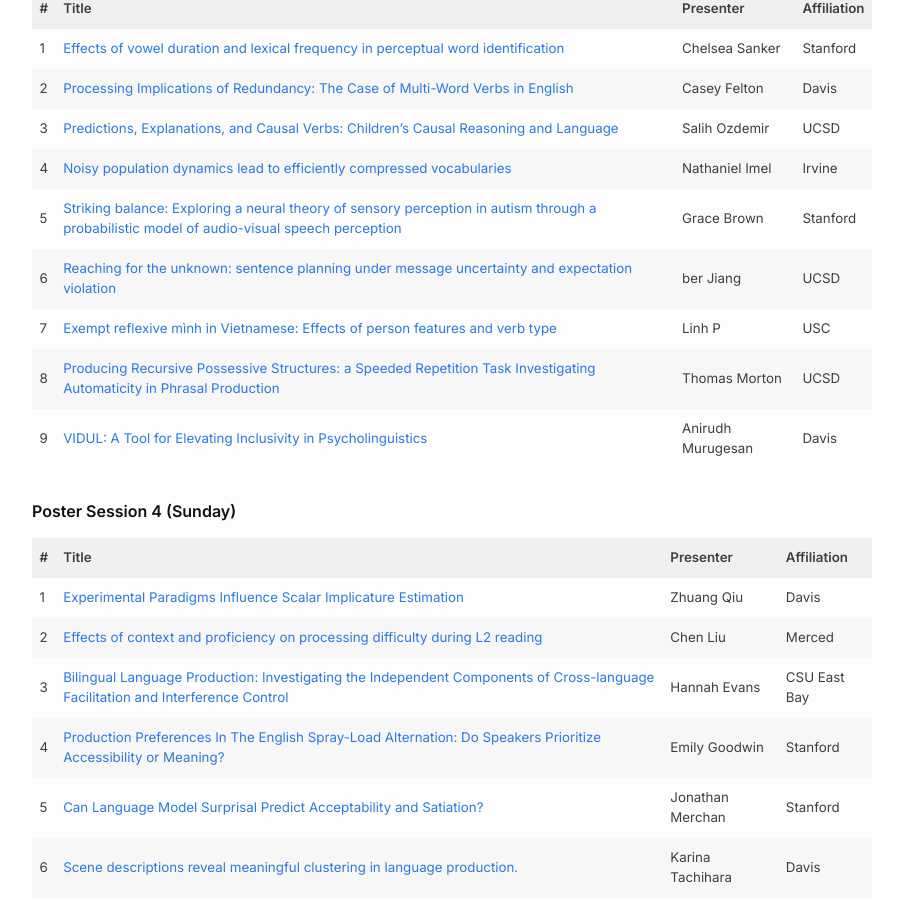
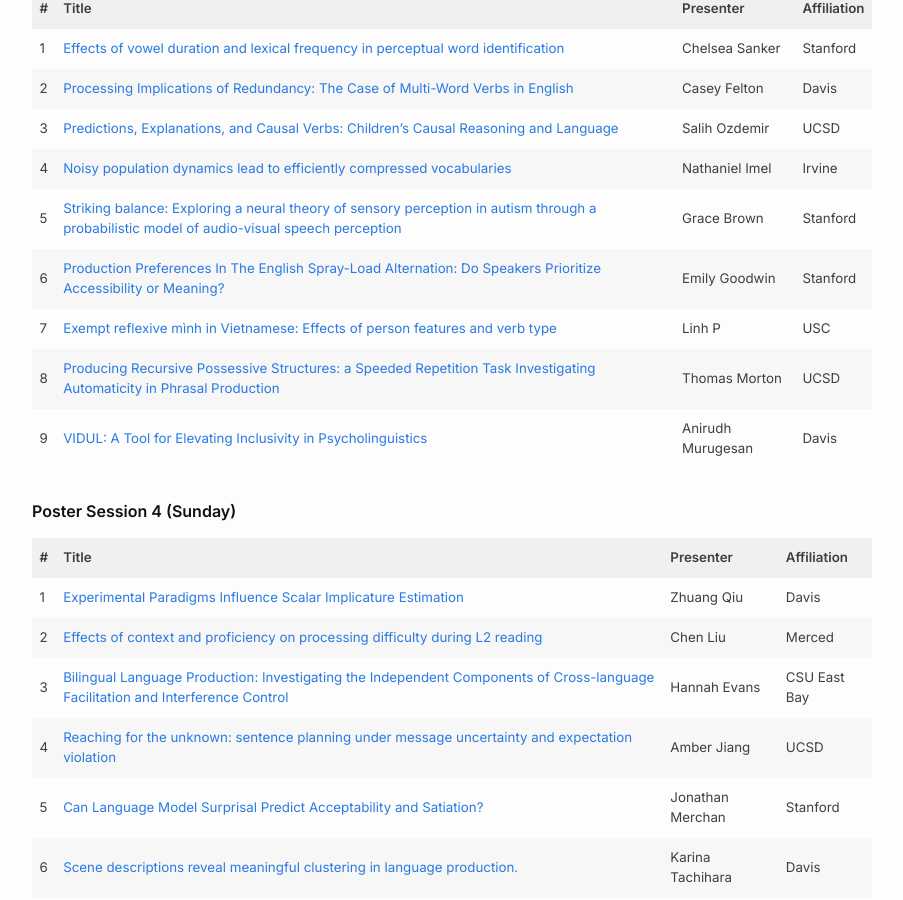
Before and after one commit to camp6/camp6.github.io, a Jekyll site: the page built from schedule.md, in a window 1280 px wide and 900 px high, scrolled down 3390 px. Shown: the whole window, without its empty margins (188-1091 px from the left). Built offline with Jekyll 4.4.1, drawn with Linux system fonts in a browser that asks for light colours; part of the change alters nothing that is shown.

Commit message:
schedule change (amber jiang <-> emily goodwin)

```diff
--- a/schedule.md
+++ b/schedule.md
@@ -82,7 +82,7 @@ order: 3
 | 3  | [Predictions, Explanations, and Causal Verbs: Children’s Causal Reasoning and Language](https://oxford-abstracts.s3.amazonaws.com/8d03a00c-1289-4c75-bbab-0f9991494785.pdf)                            | Salih Ozdemir      | UCSD        |
 | 4  | [Noisy population dynamics lead to efficiently compressed vocabularies](https://oxford-abstracts.s3.amazonaws.com/9e487950-2901-4534-9158-39b907673c33.pdf)                                            | Nathaniel Imel     | Irvine      |
 | 5  | [Striking balance: Exploring a neural theory of sensory perception in autism through a probabilistic model of audio-visual speech perception](https://oxford-abstracts.s3.amazonaws.com/25e45794-6918-4d4a-9213-74e062c588fe.pdf) | Grace Brown        | Stanford    |
-| 6  |[Reaching for the unknown: sentence planning under message uncertainty and expectation violation](https://oxford-abstracts.s3.amazonaws.com/c5294bb9-b9de-4d79-b4ec-295c1f6a697d.pdf)|ber Jiang        | UCSD        |
+| 6  | [Production Preferences In The English Spray-Load Alternation: Do Speakers Prioritize Accessibility or Meaning?](https://oxford-abstracts.s3.amazonaws.com/2f74ce6f-480e-442b-ac9c-e1d1d7ec84ca.pdf)   | Emily Goodwin    | Stanford     |
 | 7  | [Exempt reflexive mình in Vietnamese: Effects of person features and verb type](https://oxford-abstracts.s3.amazonaws.com/4f26dbd6-d12a-493a-ac0f-beeca328ac16.pdf)                                    | Linh P          | USC         |
 | 8  | [Producing Recursive Possessive Structures: a Speeded Repetition Task Investigating Automaticity in Phrasal Production](https://oxford-abstracts.s3.amazonaws.com/657e9f3f-4342-463e-8378-adcc8855f93d.pdf)                | Thomas Morton      | UCSD        |
 | 9 |[VIDUL: A Tool for Elevating Inclusivity in Psycholinguistics](https://oxford-abstracts.s3.amazonaws.com/94256440-e6f3-4fa1-a647-70ade215f7f1.pdf)| Anirudh Murugesan  | Davis       |
@@ -94,7 +94,7 @@ order: 3
 | 1  | [Experimental Paradigms Influence Scalar Implicature Estimation](https://oxford-abstracts.s3.amazonaws.com/f05f7213-4f9d-4dcb-aed5-797191c0ae53.pdf)                                           | Zhuang Qiu       | Davis       |
 | 2  |[Effects of context and proficiency on processing difficulty during L2 reading](https://oxford-abstracts.s3.amazonaws.com/bfc25154-aae5-46f3-a80b-eb81886f33e0.pdf)| Chen Liu         | Merced      |
 | 3  | [Bilingual Language Production: Investigating the Independent Components of Cross-language Facilitation and Interference Control](https://oxford-abstracts.s3.amazonaws.com/90275395-3fba-425a-a9db-923687d756ae.pdf) | Hannah Evans     | CSU East Bay |
-| 4  | [Production Preferences In The English Spray-Load Alternation: Do Speakers Prioritize Accessibility or Meaning?](https://oxford-abstracts.s3.amazonaws.com/2f74ce6f-480e-442b-ac9c-e1d1d7ec84ca.pdf)   | Emily Goodwin    | Stanford     |
+| 4  |[Reaching for the unknown: sentence planning under message uncertainty and expectation violation](https://oxford-abstracts.s3.amazonaws.com/c5294bb9-b9de-4d79-b4ec-295c1f6a697d.pdf)| Amber Jiang        | UCSD        |
 | 5  | [Can Language Model Surprisal Predict Acceptability and Satiation?](https://oxford-abstracts.s3.amazonaws.com/8177e9c6-2834-4263-be4d-c48830f98a8b.pdf)                                        | Jonathan Merchan | Stanford    |
 | 6  |[Scene descriptions reveal meaningful clustering in language production.](https://oxford-abstracts.s3.amazonaws.com/22798f47-47ea-451e-8449-2dc3378c179f.pdf)| Karina Tachihara | Davis       |
 | 7  | [Exploring the Dual Nature of the Mandarin Coverb GEI in Passive and Object-Preposing Constructions](https://oxford-abstracts.s3.amazonaws.com/60446107-0edb-407c-af72-dfdcc72c42b9.pdf)      | Wenjun Ma        | UCSD        |
```
